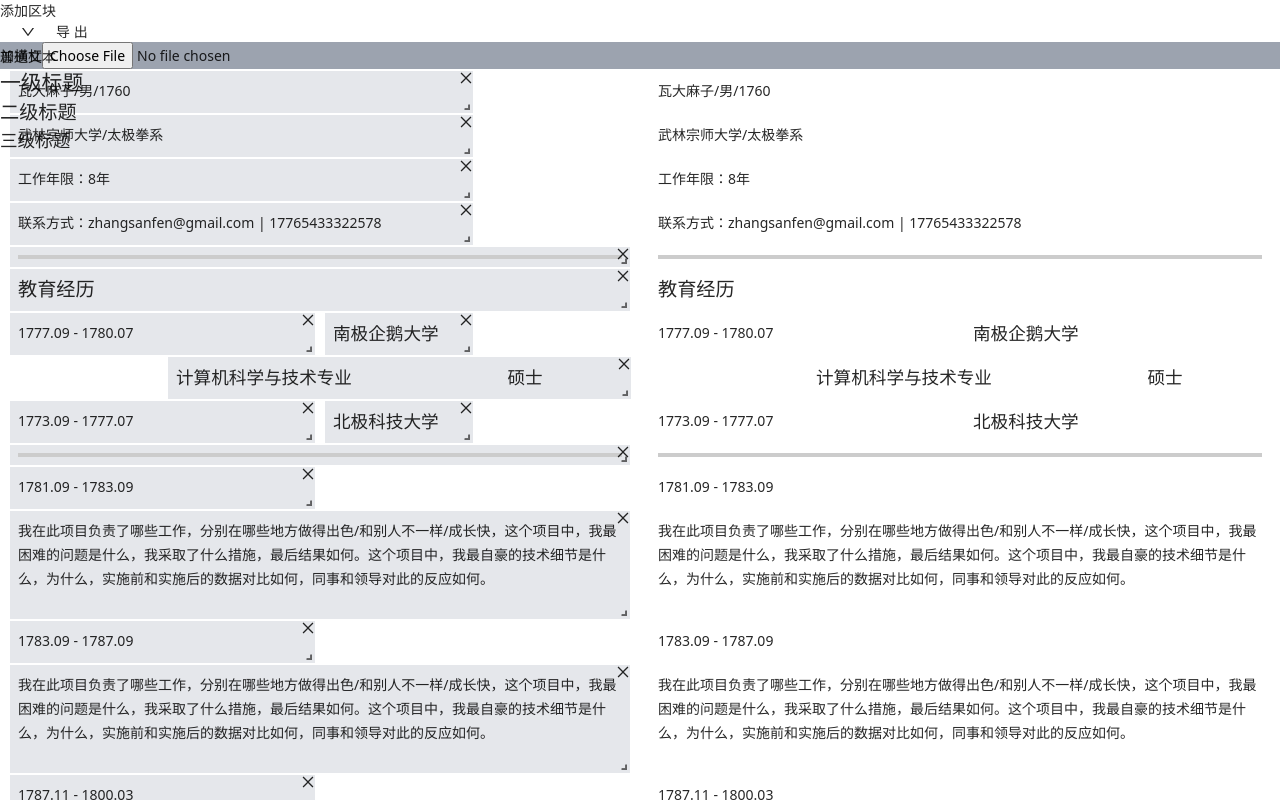
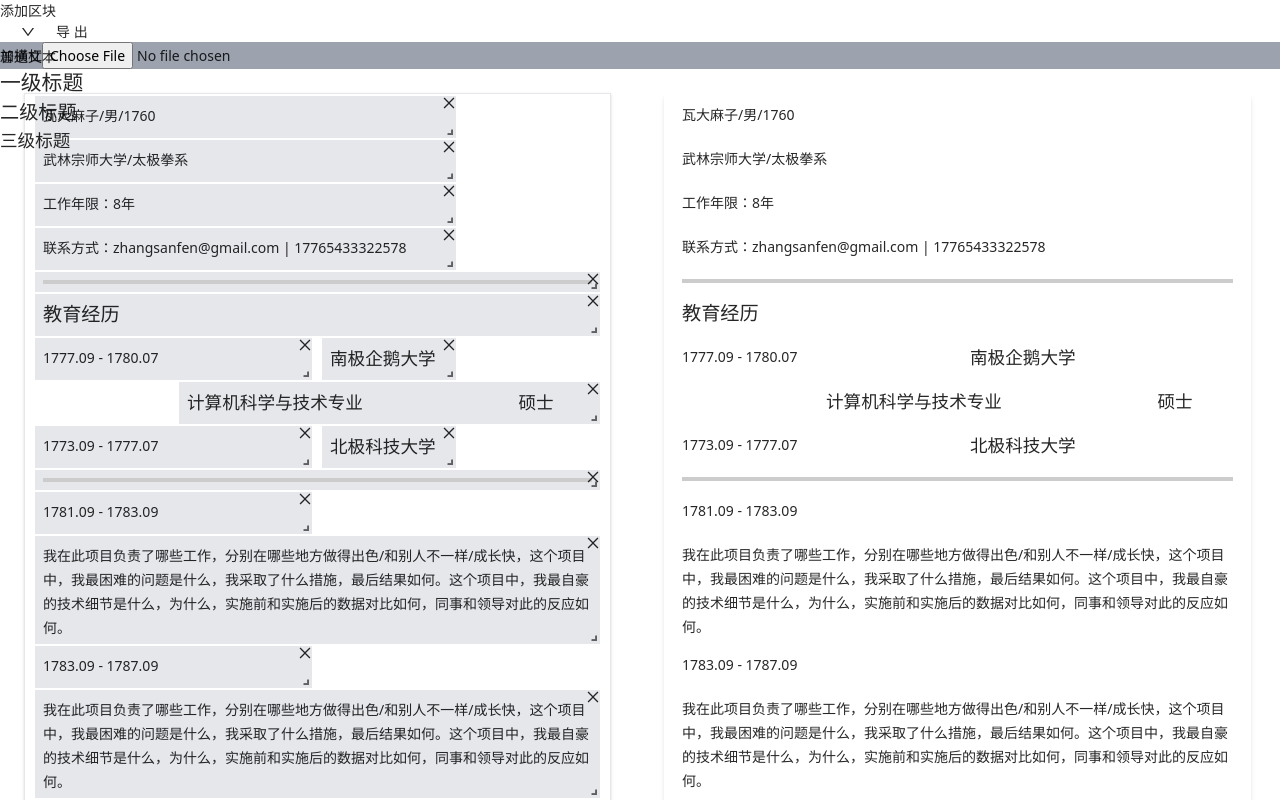
Before and after one commit to MasonEast/cool-resume, a React (Create React App) app: page / in a window 1280 px wide. Shown: the top 800 px of the page. Built offline with nearby package versions, Linux system fonts and the light colour scheme.

Commit message:
添加pdf导出

```diff
--- a/package.json
+++ b/package.json
@@ -13,6 +13,7 @@
     "@types/react": "^18.0.14",
     "@types/react-dom": "^18.0.5",
     "antd": "^4.21.4",
+    "html2pdf.js": "^0.10.1",
     "react": "^18.2.0",
     "react-dom": "^18.2.0",
     "react-grid-layout": "^1.3.4",
--- a/src/page/home/components/header/index.tsx
+++ b/src/page/home/components/header/index.tsx
@@ -1,5 +1,6 @@
 import { Button, Dropdown, Menu, Space } from "antd";
 import { DownOutlined } from "@ant-design/icons";
+import html2pdf from "html2pdf.js";
 import { Data } from "../../index";
 
 import { TYPE } from "../../constants";
@@ -21,7 +22,25 @@ export default function Header({ addBlock }: Props) {
     });
   };
 
-  const handleExport = () => {};
+  const handleExport = () => {
+    const element = document.getElementById("preview-box");
+
+    const opt = {
+      margin: 0,
+      filename: "myfile.pdf",
+      image: { type: "jpeg", quality: 0.98 },
+      html2canvas: { scale: 2 },
+      jsPDF: {
+        unit: "pt",
+        format: "a4",
+        orientation: "portrait",
+        hotfixes: ["px_scaling"],
+      },
+    };
+
+    // New Promise-based usage:
+    html2pdf().set(opt).from(element).save();
+  };
 
   const menu = (
     <Menu
--- a/src/page/home/index.tsx
+++ b/src/page/home/index.tsx
@@ -139,8 +139,9 @@ function App() {
       </header>
       <div className="flex justify-between">
         {/* edit */}
+        <div className="w-6/12">
           <ResponsiveGridLayout
-          className="layout w-6/12"
+            className="layout w-11/12 m-6 border border-solid shadow "
             layouts={{ lg: layouts }}
             margin={[10, 2]}
             rowHeight={20}
@@ -164,9 +165,11 @@ function App() {
               </div>
             ))}
           </ResponsiveGridLayout>
+        </div>
         {/* show */}
+        <div className="w-6/12" id="preview-box">
           <ResponsiveGridLayout
-          className="layout w-6/12"
+            className="layout  w-11/12 m-6 shadow-md"
             layouts={{ lg: layouts }}
             margin={[10, 2]}
             rowHeight={20}
@@ -186,6 +189,7 @@ function App() {
           </ResponsiveGridLayout>
         </div>
       </div>
+    </div>
   );
 }
 
--- a/src/react-app-env.d.ts
+++ b/src/react-app-env.d.ts
@@ -1 +1,6 @@
 /// <reference types="react-scripts" />
+
+declare module "html2pdf.js" {
+  const content: any;
+  export = content;
+}
```
Also changed, not shown: 2 other files (tests, documents, lock files or other folders). Lines whose indentation alone changed are shown as unchanged.
